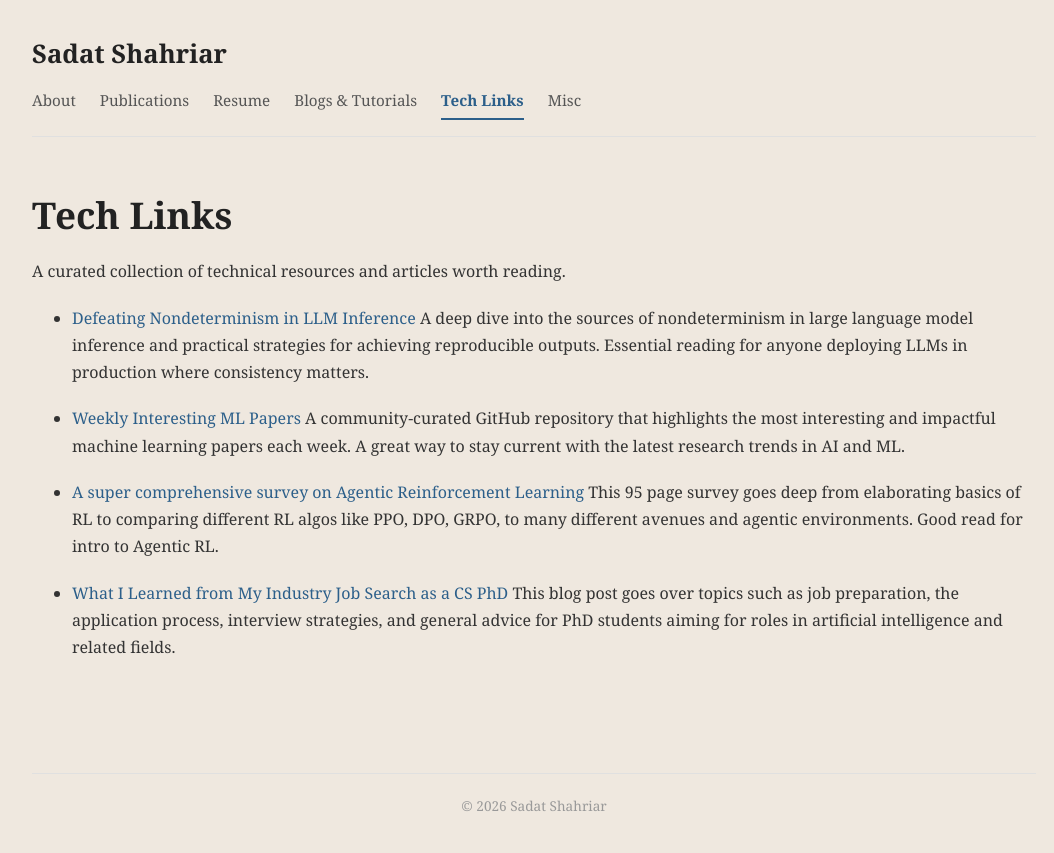
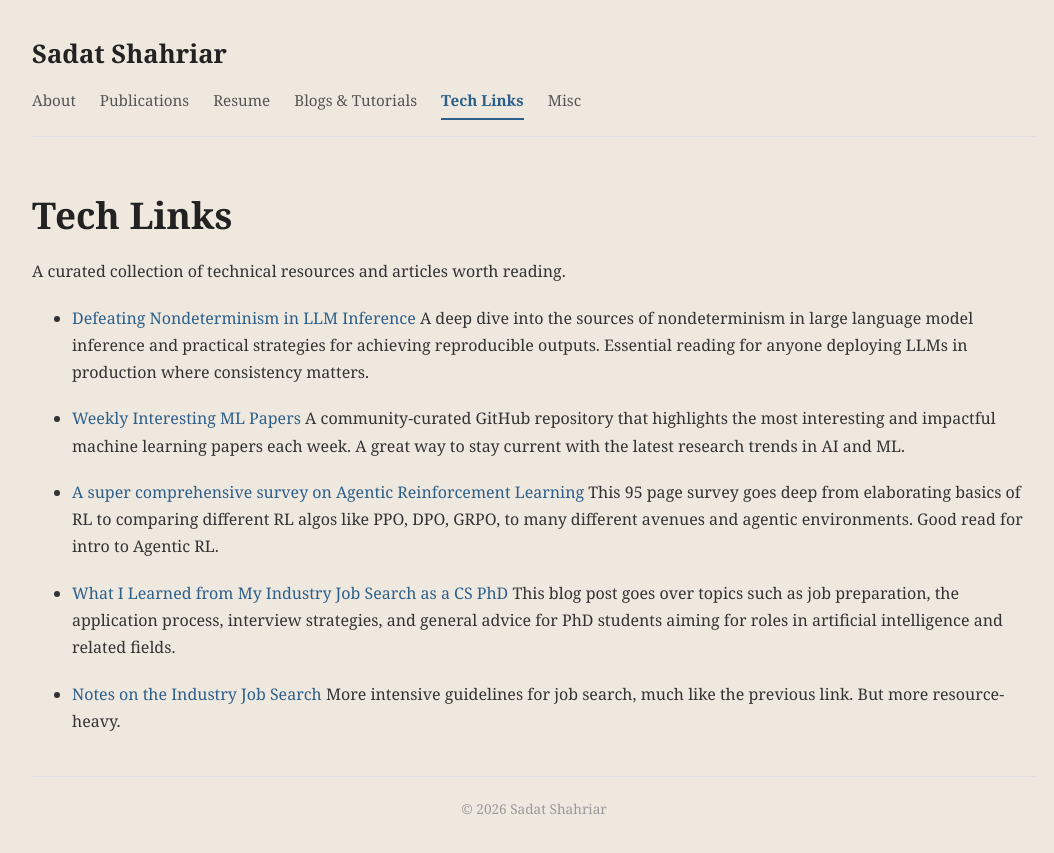
Before and after one commit to sadat1971/sadat1971.github.io, a Jekyll site: the page built from tech-links.md, in a window 1280 px wide. Shown: the top 853 px of the page, without its empty margins (106-1160 px from the left). Built offline with Jekyll 4.4.1, drawn with Linux system fonts in a browser that asks for light colours.

Commit message:
Add resource link for intensive job search guidelines
Added a new resource link for job search guidelines.

```diff
--- a/tech-links.md
+++ b/tech-links.md
@@ -18,3 +18,7 @@ A curated collection of technical resources and articles worth reading.
 
 - [What I Learned from My Industry Job Search as a CS PhD](https://dyahadila.github.io/blog/2026/industry-job-search-cs-phd/)
 This blog post goes over topics such as job preparation, the application process, interview strategies, and general advice for PhD students aiming for roles in artificial intelligence and related fields.
+
+
+- [Notes on the Industry Job Search](https://alisawuffles.github.io/blog/job-search/)
+More intensive guidelines for job search, much like the previous link. But more resource-heavy.
```
